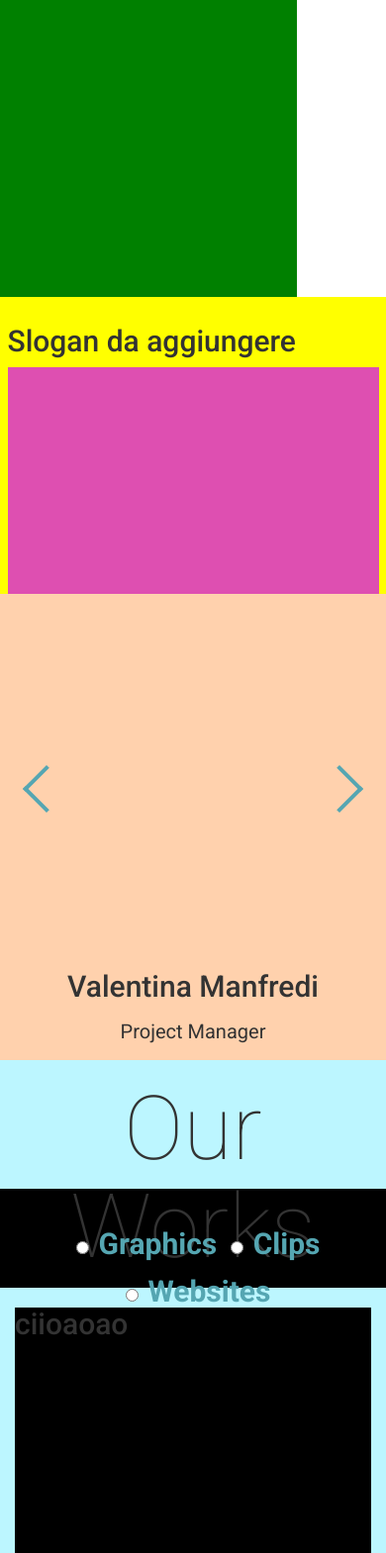
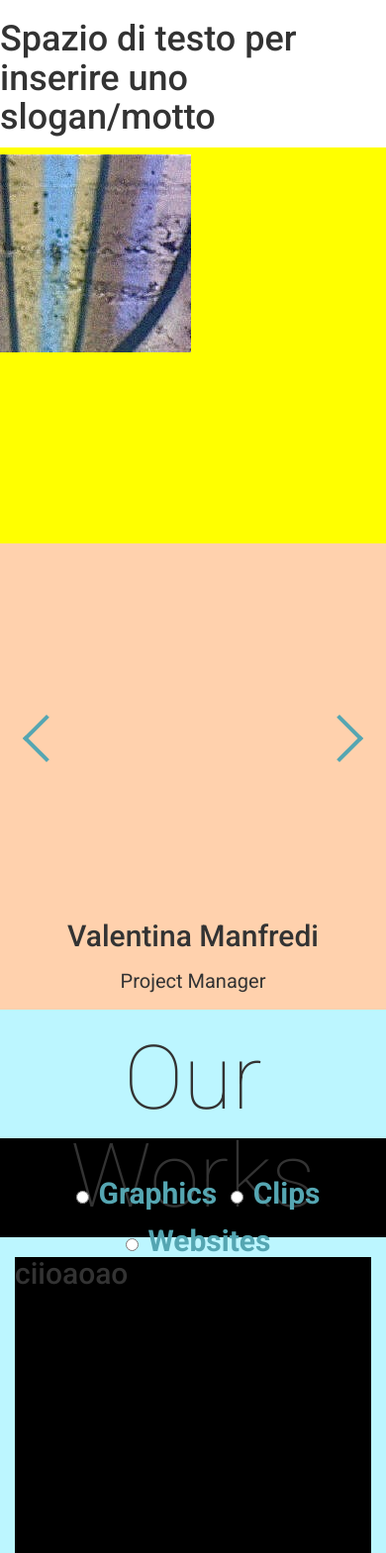
Before and after one commit to nghelo/IED_3_WEBSITE, a PHP site: page / in a window 390 px wide; the page is wider, and only the part inside the window is pictured. Shown: the top 1569 px of that part at 99% size. Run offline with PHP 8.4, Linux system fonts and the light colour scheme; some libraries are stand-ins or nearby versions.

Commit message:
no message

```diff
--- a/css/style.css
+++ b/css/style.css
@@ -6,22 +6,21 @@
 /* ---------------------- HEADER ----------------------*/
 #header .col-md-12 {
 	background-color: yellow;
-	height: 300px;
+	height: 400px;
 	padding: 0.75rem;
+
 
 }
 
-.box_imgHeader{
-	background-color: #de4fb1;
-	height: 500px;
-	margin: 0 auto;
+.riquadro_scroll {
+	background-image: url(../images/IMG_flavio.jpg);
+	background-position: cover;
+	width: 200px;
+	height: 200px;
+
+
 }
 
-.arrow_bt{
-	height: 300px;
-	width: 300px;
-	background-color: green;
-}
 /* ----------------------- MENU -----------------------*/
 
 
--- a/inc/header.php
+++ b/inc/header.php
@@ -4,15 +4,19 @@
 	</nav>
 	<!-- Header content -->
 	<section id="header">
-		<div class="arrow_bt" id="arrow_bottom">
-		</div>
-			<div class="container-fluid">
-				<div class="row">
-					<div class="col-md-12 col-12" id="col_logo"> <!-- col-12 per logo-->
-						<h2 class="slogan">Slogan da aggiungere</h2><!-- spazio per logo-->
-						<div class="box_imgHeader"></div>
+			<div class="slogan_container">
+				<h1 class="title">Spazio di testo per inserire uno slogan/motto
+				</h1>
+			</div>
+				<div class="img_container">
+					<div class="row">
+						<div class="col-md-12">
+							<div class="scroll_container">
+								<div class="riquadro_scroll">
+								</div>
+							</div>
+						</div>
 					</div>
 				</div>
-			</div>
 	</section>
 </header>
```
Also changed, not shown: images/IMG_flavio.jpg (added).
